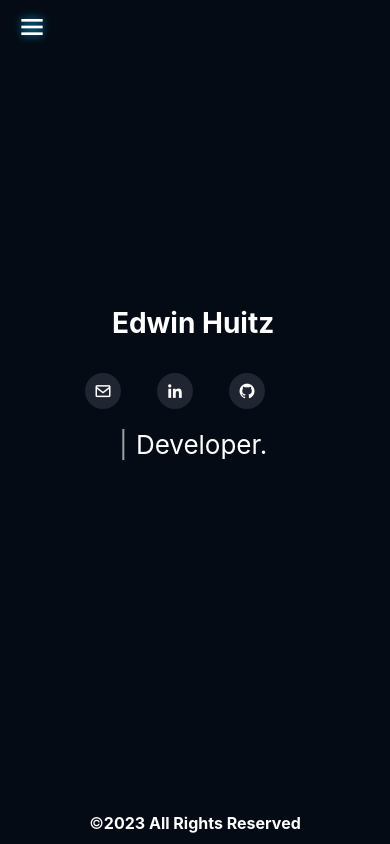
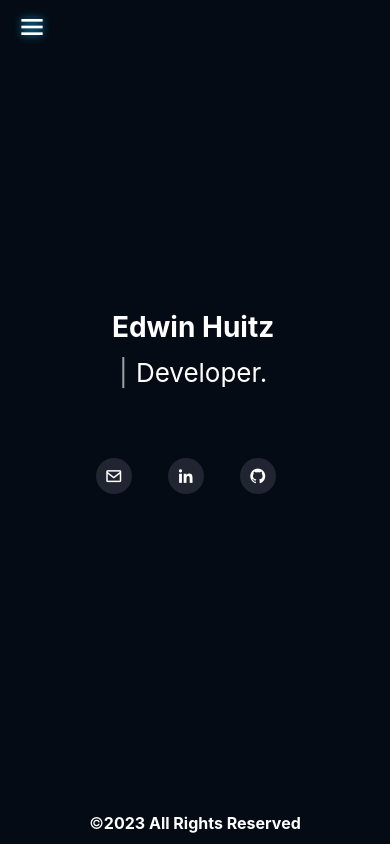
Before and after one commit to EdwinHuitz/portfolio, a React (Create React App) app: page / in a window 390 px wide. Built offline with nearby package versions, Linux system fonts and the light colour scheme.

Commit message:
updating mobile ui errors

```diff
--- a/src/pages/home/home.css
+++ b/src/pages/home/home.css
@@ -9,7 +9,6 @@
 } */
 
 #home .name {
-   position: relative;
    min-width: 300px;
 }
 
@@ -31,10 +30,20 @@
    padding-bottom: 4px;
    letter-spacing: 1px;
 }
-
+.links{
+   width:100vw;
+   display:flex;
+   flex-direction:row;
+   align-items:center;
+   justify-content:center;
+   margin-left:2.5vw;
+}
 @media (max-width: 768px) {
    #home h1 {
       font-size: 28px;
       line-height: 36px;
    }
+   .links{
+      margin-left:5.5vw;
+   }
 }
--- a/src/pages/home/home.jsx
+++ b/src/pages/home/home.jsx
@@ -40,15 +40,13 @@ export default function Home(){
    }, [])
    const [skill,setSkill]=useState('')
    return(
-      <div id="home" className="d-flex justify-content-center align-items-center">
-         <div className="name" title="Edwin Huitz: Full-Stack Web Developer">
-            <h1>Edwin Huitz</h1>
-            <div className="links mt-3 text-center">
-               <a href="mailto:edwinhuitz@gmail.com" title="My E-Mail"><i className="bx bx-envelope"></i></a>
-               <a href="https://www.linkedin.com/in/edwin-huitz/" target="_blank" rel="noreferrer" title="My LinkedIn"><i className="bx bxl-linkedin"></i></a>
-               <a href="https://github.com/EdwinHuitz" target="_blank" rel="noreferrer" title="My GitHub"><i className="bx bxl-github"></i></a>
-            </div>
-            <p>{skill}<span className="cursor">|</span> Developer.</p>
+   <div id="home" className="d-flex flex-column justify-content-center align-items-center">
+         <h1 className="name" title="Edwin Huitz: Full-Stack Web Developer">Edwin Huitz</h1>
+         <p>{skill}<span className="cursor">|</span> Developer.</p>
+         <div className="links">
+            <a href="mailto:edwinhuitz@gmail.com" title="My E-Mail"><i className="bx bx-envelope"></i></a>
+            <a href="https://www.linkedin.com/in/edwin-huitz/" target="_blank" rel="noreferrer" title="My LinkedIn"><i className="bx bxl-linkedin"></i></a>
+            <a href="https://github.com/EdwinHuitz" target="_blank" rel="noreferrer" title="My GitHub"><i className="bx bxl-github"></i></a>
          </div>
       </div>
    )
--- a/src/pages/menu/menu.css
+++ b/src/pages/menu/menu.css
@@ -87,9 +87,10 @@
    }
    .menuList{
       width:100vw;
-      padding-left:22vw;
+      padding-left:10vw;
       display:flex;
       flex-direction: column;
+      align-items: center;
       justify-content: center;
    }
    .menuItem{
```
